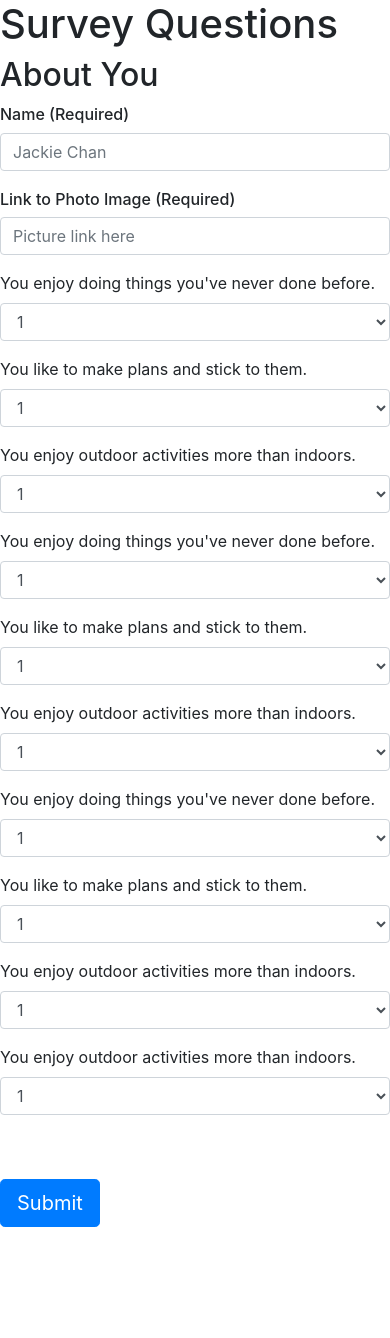
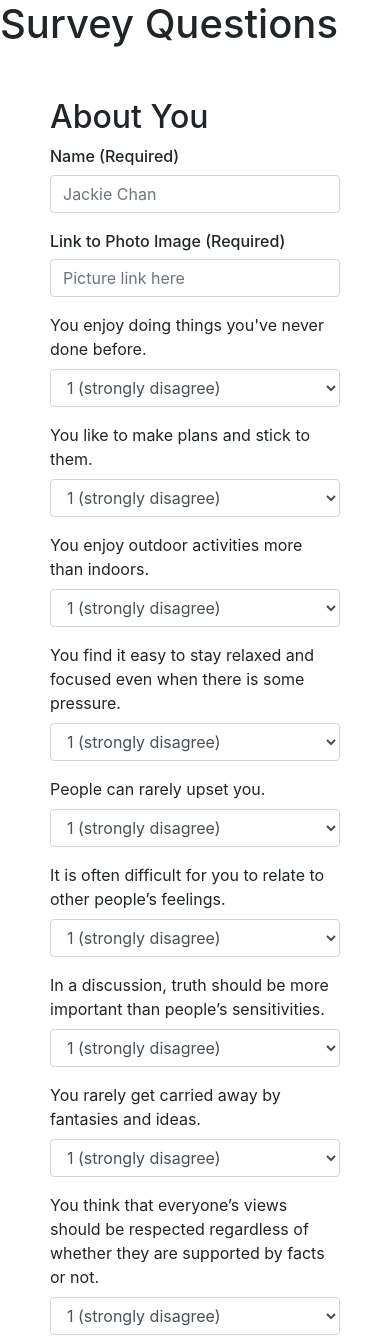
Before and after one commit to eirenelakshita/FriendFinder, a website: page app/public/survey.html in a window 390 px wide. Shown: the top 1338 px of the page. Before the commit the page ends 1227 px from the top, so only its background shows below. Drawn offline with nearby package versions, Linux system fonts and the light colour scheme.

Commit message:
Third commit next is deploy to Heroku

```diff
--- a/app/public/survey.html
+++ b/app/public/survey.html
@@ -17,121 +17,124 @@
 
 <body>
     <header class="h1">Survey Questions</header>
+    <div class="row" style="margin: 50px">
         <form class="form" action="/action_page.php">
             <p class="h2">About You</p>
             <div class="form-group">
                 <label for="username" class="h6">Name (Required)</label>
-            <input type="name" class="form-control" id="username" placeholder="Jackie Chan">
+                <input type="name" class="form-control col-lg-6" id="username" placeholder="Jackie Chan">
             </div>
             <div class="form-group">
                 <label for="userpicture" class="h6">Link to Photo Image (Required)</label>
-            <input type="link" class="form-control" id="userpicture" placeholder="Picture link here">
+                <input type="link" class="form-control col-lg-6" id="userpicture" placeholder="Picture link here">
             </div>
             <div class="form-group">
                 <label for="sel1">You enjoy doing things you've never done before.</label>
-            <select class="form-control" id="sel1">
-                <option value="1">1</option>
+                <select class="form-control col-lg-3" id="sel1">
+                    <option value="1">1 (strongly disagree)</option>
                     <option value="2">2</option>
                     <option value="3">3</option>
                     <option value="4">4</option>
-                <option value="5">5</option>
+                    <option value="5">5 (strongly agree)</option>
                 </select>
             </div>
             <div class="form-group">
                 <label for="sel2">You like to make plans and stick to them.</label>
-            <select class="form-control" id="sel2">
-                <option value="1">1</option>
+                <select class="form-control col-lg-3" id="sel2">
+                    <option value="1">1 (strongly disagree)</option>
                     <option value="2">2</option>
                     <option value="3">3</option>
                     <option value="4">4</option>
-                <option value="5">5</option>
+                    <option value="5">5 (strongly agree)</option>
                 </select>
             </div>
             <div class="form-group">
                 <label for="sel3">You enjoy outdoor activities more than indoors.</label>
-            <select class="form-control" id="sel3">
-                <option value="1">1</option>
+                <select class="form-control col-lg-3" id="sel3">
+                    <option value="1">1 (strongly disagree)</option>
                     <option value="2">2</option>
                     <option value="3">3</option>
                     <option value="4">4</option>
-                <option value="5">5</option>
+                    <option value="5">5 (strongly agree)</option>
                 </select>
             </div>
             <div class="form-group">
-            <label for="sel4">You enjoy doing things you've never done before.</label>
-            <select class="form-control" id="sel4">
-                <option value="1">1</option>
+                <label for="sel4">You find it easy to stay relaxed and focused even when there is some pressure.</label>
+                <select class="form-control col-lg-3" id="sel4">
+                    <option value="1">1 (strongly disagree)</option>
                     <option value="2">2</option>
                     <option value="3">3</option>
                     <option value="4">4</option>
-                <option value="5">5</option>
+                    <option value="5">5 (strongly agree)</option>
                 </select>
             </div>
             <div class="form-group">
-            <label for="sel5">You like to make plans and stick to them.</label>
-            <select class="form-control" id="sel5">
-                <option value="1">1</option>
+                <label for="sel5">People can rarely upset you.</label>
+                <select class="form-control col-lg-3" id="sel5">
+                    <option value="1">1 (strongly disagree)</option>
                     <option value="2">2</option>
                     <option value="3">3</option>
                     <option value="4">4</option>
-                <option value="5">5</option>
+                    <option value="5">5 (strongly agree)</option>
                 </select>
             </div>
             <div class="form-group">
-            <label for="sel6">You enjoy outdoor activities more than indoors.</label>
-            <select class="form-control" id="sel6">
-                <option value="1">1</option>
+                <label for="sel6">It is often difficult for you to relate to other people’s feelings.</label>
+                <select class="form-control col-lg-3" id="sel6">
+                    <option value="1">1 (strongly disagree)</option>
                     <option value="2">2</option>
                     <option value="3">3</option>
                     <option value="4">4</option>
-                <option value="5">5</option>
+                    <option value="5">5 (strongly agree)</option>
                 </select>
             </div>
             <div class="form-group">
-            <label for="sel7">You enjoy doing things you've never done before.</label>
-            <select class="form-control" id="sel7">
-                <option value="1">1</option>
+                <label for="sel7">In a discussion, truth should be more important than people’s sensitivities.</label>
+                <select class="form-control col-lg-3" id="sel7">
+                    <option value="1">1 (strongly disagree)</option>
                     <option value="2">2</option>
                     <option value="3">3</option>
                     <option value="4">4</option>
-                <option value="5">5</option>
+                    <option value="5">5 (strongly agree)</option>
                 </select>
             </div>
             <div class="form-group">
-            <label for="sel8">You like to make plans and stick to them.</label>
-            <select class="form-control" id="sel8">
-                <option value="1">1</option>
+                <label for="sel8">You rarely get carried away by fantasies and ideas.</label>
+                <select class="form-control col-lg-3" id="sel8">
+                    <option value="1">1 (strongly disagree)</option>
                     <option value="2">2</option>
                     <option value="3">3</option>
                     <option value="4">4</option>
-                <option value="5">5</option>
+                    <option value="5">5 (strongly agree)</option>
                 </select>
             </div>
             <div class="form-group">
-            <label for="sel9">You enjoy outdoor activities more than indoors.</label>
-            <select class="form-control" id="sel9">
-                <option value="1">1</option>
+                <label for="sel9">You think that everyone’s views should be respected regardless of whether they are supported by facts or
+                    not.</label>
+                <select class="form-control col-lg-3" id="sel9">
+                    <option value="1">1 (strongly disagree)</option>
                     <option value="2">2</option>
                     <option value="3">3</option>
                     <option value="4">4</option>
-                <option value="5">5</option>
+                    <option value="5">5 (strongly agree)</option>
                 </select>
             </div>
             <div class="form-group">
                 <label for="sel10">You enjoy outdoor activities more than indoors.</label>
-            <select class="form-control" id="sel10">
-                <option value="1">1</option>
+                <select class="form-control col-lg-3" id="sel10">
+                    <option value="1">1 (strongly disagree)</option>
                     <option value="2">2</option>
                     <option value="3">3</option>
                     <option value="4">4</option>
-                <option value="5">5</option>
+                    <option value="5">5 (strongly agree)</option>
                 </select>
             </div>
             <br></br>
             <!-- <button type="submit" class="btn btn-default" id="submitSurvey">Submit</button> -->
         </form>
+    </div>
     <!-- Button trigger modal -->
-    <button type="submit" id="submitSurvey" class="btn btn-primary btn-lg" data-toggle="modal" data-target="#myModal">
+    <button type="submit" id="submitSurvey" style="margin: 50px" class="btn btn-primary btn-lg" data-toggle="modal" data-target="#myModal">
         Submit
     </button>
 
@@ -146,7 +149,12 @@
                     </button>
                 </div>
                 <div class="modal-body">
-                    <h5 id="nameDisplay"><span>Name</span></h5>
+                    <h5 id="nameDisplay">
+                        <span>Name</span>
+                    </h5>
+                    <div id="imageDisplay">
+                        <image id="matchDisplay" style="max-width: 250px; height: auto;" src="https://imgplaceholder.com/420x320/ff7f7f/333333/fa-image">
+                    </div>
                 </div>
                 <div class="modal-footer">
                     <button type="button" class="btn btn-default" data-dismiss="modal">Close</button>
@@ -154,6 +162,10 @@
             </div>
         </div>
     </div>
+    <footer class="footer">
+        <a href="/api/friendslist">API Friends List</a> |
+        <a href="https://github.com/gothicreinne/FriendFinder"> Bootstrap Info </a>
+    </footer>
 </body>
 
 
@@ -182,12 +194,29 @@
         });
         $.get("/api/friendslist", function (req, res) {
             matchName = req.bestMatch.name;
+            matchImage = req.bestMatch.piclink;
             $("#nameDisplay span").text(matchName);
+            console.log(matchImage);
+            $("#matchDisplay").attr("src", matchImage);
+
         });
+        $("#username").val(" ");
+        $("#userpicture").val(" ");
+        $("#sel1").val(" ");
+        $("#sel2").val(" ");
+        $("#sel3").val(" ");
+        $("#sel4").val(" ");
+        $("#sel5").val(" ");
+        $("#sel6").val(" ");
+        $("#sel7").val(" ");
+        $("#sel8").val(" ");
+        $("#sel9").val(" ");
+        $("#sel10").val(" ");
 
     })
 
     var matchName;
+    var matchImage;
 
 </script>
 
```
Also changed, not shown: app/public/home.html (+11 -4 lines), app/routing/apiRoutes.js (+7 -5 lines). Lines whose indentation alone changed are shown as unchanged.
